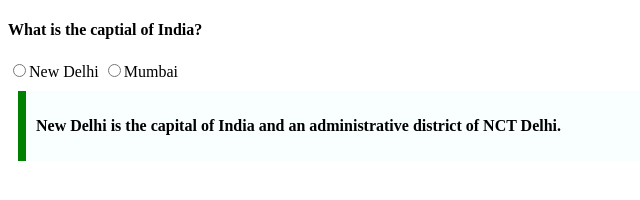
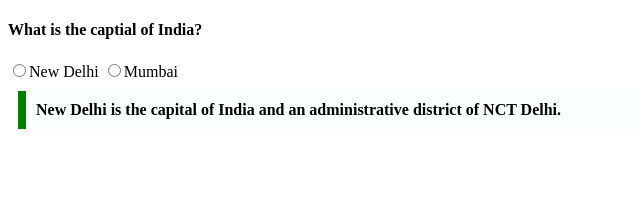
Before and after one commit to acciojob/trivia-SurjeetMandal, a website: page main.html in a window 1280 px wide. Shown: the whole page, without its empty margins (0-640 px from the left). Drawn offline with Linux system fonts and the light colour scheme.

Commit message:
created a submission

```diff
--- a/main.html
+++ b/main.html
@@ -12,12 +12,10 @@
 		<div>
 			<h4>What is the captial of India?</h4>
 			<form>
-				<input type="radio" blokquote><label>New Delhi</label>
+				<input type="radio"><label>New Delhi</label>
 				<input type="radio"><label>Mumbai</label>
+				<blockquote>New Delhi is the capital of India and an administrative district of NCT Delhi.</blockquote>
 			</form>
-		</div>
-		<div id="blockquote">
-			<p>New Delhi is the capital of India and an administrative district of NCT Delhi.</p>
 		</div>
 	</section>
     <script type="text/javascript" src="./script.js">
--- a/styles.css
+++ b/styles.css
@@ -1,4 +1,4 @@
-#blockquote{
+blockquote{
 	Max-width: 600px;
 	Margin: 10px;
 	Padding: 10px;
```
